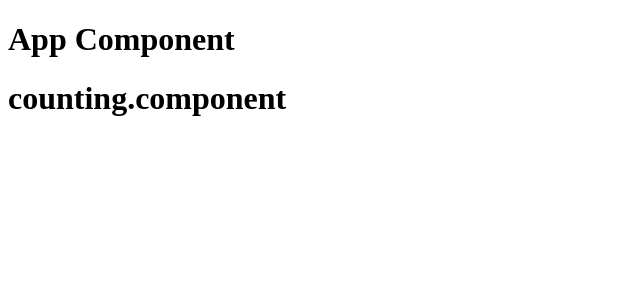
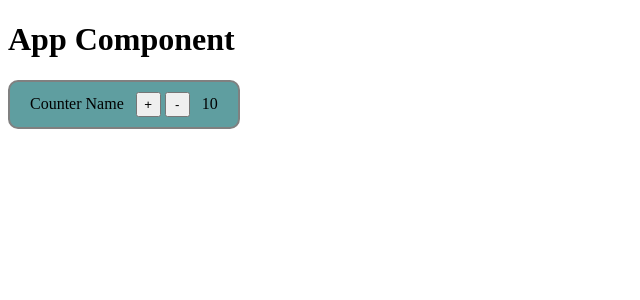
Before and after one commit to kritdev/angular_lab, an Angular app: page / in a window 1280 px wide. Shown: the top 300 px of the page, without its empty margins (0-640 px from the left). Built offline with nearby package versions, Linux system fonts and the light colour scheme.

Commit message:
lab03 - create ui

```diff
--- a/src/app/counting/counting.component.css
+++ b/src/app/counting/counting.component.css
@@ -0,0 +1,15 @@
+.counter {
+  background-color: cadetblue;
+  display: inline-block;
+  padding: 10px;
+  border: 2px solid gray;
+  border-radius: 10px;
+}
+.counter-label {
+  padding: 5px 10px;
+}
+.counter-button {
+  width: 25px;
+  height: 25px;
+  margin: 0px 2px;
+}
--- a/src/app/counting/counting.component.html
+++ b/src/app/counting/counting.component.html
@@ -1,3 +1,6 @@
-<div>
-  <h1>counting.component</h1>
+<div class='counter'>
+  <span class='counter-label'>Counter Name</span>
+  <button class='counter-button'> + </button>
+  <button class='counter-button'> - </button>
+  <span class='counter-label'>10</span>
 </div>
```
